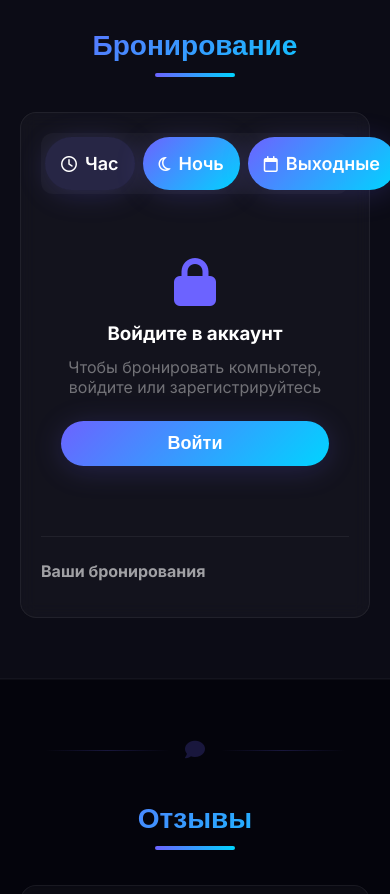
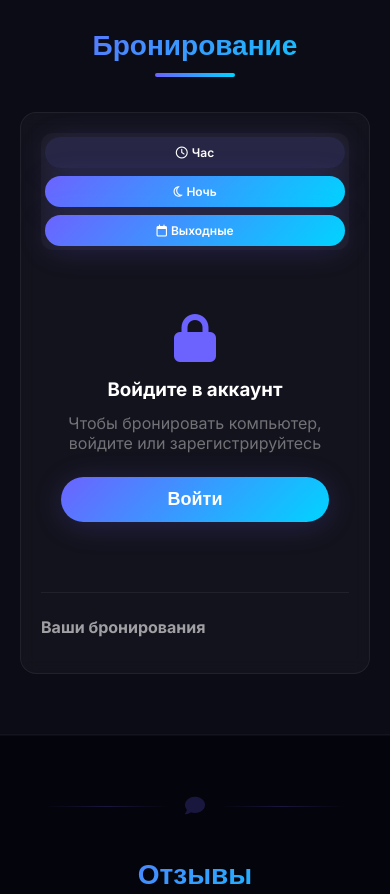
Before and after one commit to frevatis/Pixel, a plain HTML site: page index.html in a window 390 px wide. Shown: the part 4060-4954 px from the top of the page. Drawn offline with nearby package versions, Linux system fonts and the light colour scheme.

Commit message:
Update style.css

```diff
--- a/style.css
+++ b/style.css
@@ -73,7 +73,38 @@ body {
     opacity: 0.3 !important;
     transition: 0.5s;
 }
-
+/* ============================================================
+   АДАПТИВ ТАБОВ БРОНИРОВАНИЯ
+   ============================================================ */
+
+@media (max-width: 600px) {
+    .booking-tabs {
+        gap: 3px;
+        padding: 3px;
+        flex-wrap: wrap !important;
+    }
+
+    .booking-tab {
+        flex: 1 1 30% !important; /* ← ТРИ КНОПКИ В РЯД */
+        min-width: 0 !important;
+        padding: 8px 4px !important;
+        font-size: 11px !important;
+        gap: 4px !important;
+        white-space: nowrap !important;
+    }
+
+    .booking-tab i {
+        font-size: 12px !important;
+    }
+}
+
+@media (max-width: 400px) {
+    .booking-tab {
+        flex: 1 1 100% !important; /* ← КАЖДАЯ КНОПКА НА ОТДЕЛЬНОЙ СТРОКЕ */
+        font-size: 12px !important;
+        padding: 8px 12px !important;
+    }
+}
 /* ============================================================
    ШАПКА
    ============================================================ */
```
